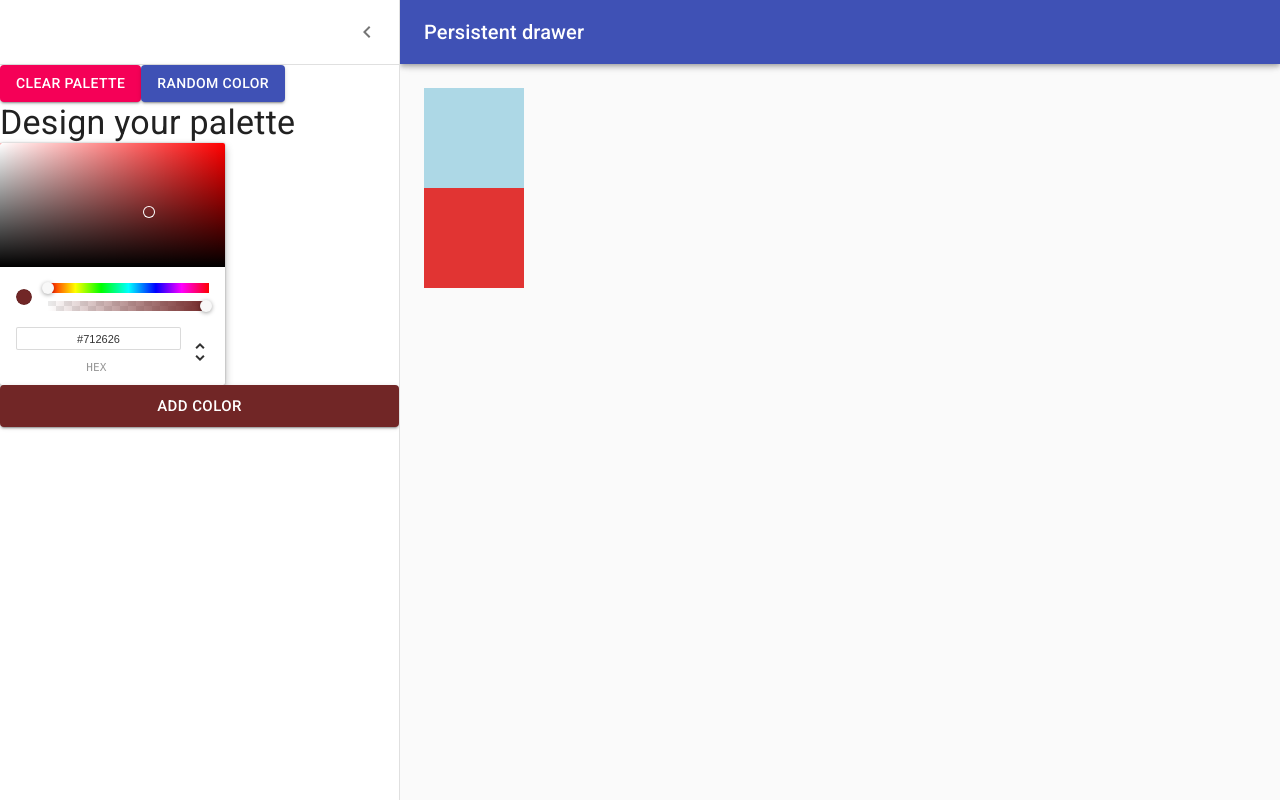
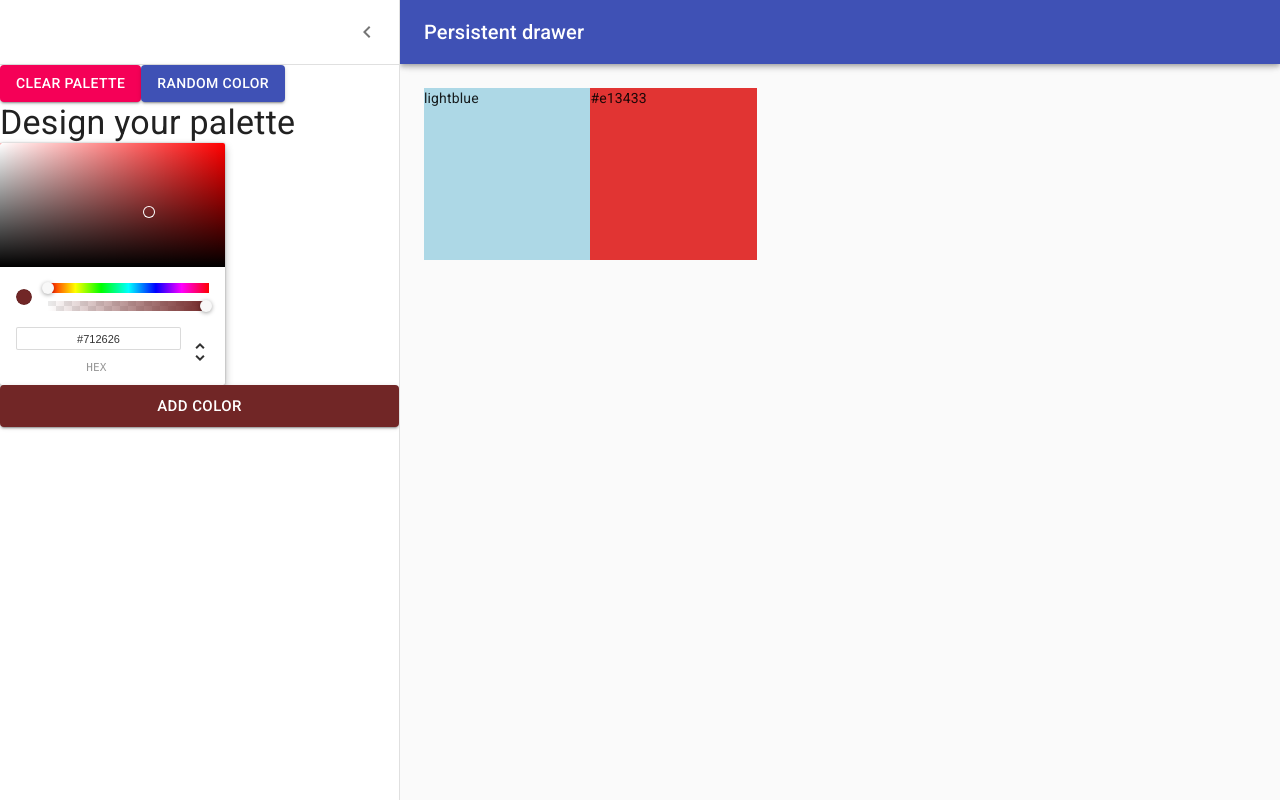
Before and after one commit to avsssai/react-colors, a React (Create React App) app: page /palette/new in a window 1280 px wide. Built offline with nearby package versions, Linux system fonts and the light colour scheme.

Commit message:
Added DragableColorBox component

```diff
--- /dev/null
+++ b/src/DragableColorBox.js
@@ -0,0 +1,25 @@
+import React from 'react';
+import { withStyles } from '@material-ui/styles';
+
+const styles = {
+    root:{
+        width:"20%",
+        height:"25%",
+        display: "inline-block",
+        margin: "0 auto",
+        position: "relative",
+        cursor: "pointer",
+        boxSizing: "border-box",
+        marginBottom: "-6.5px"
+    }
+}
+
+function DragableColorBox (props){
+    return (
+        <div className={props.classes.root} style={{backgroundColor:props.color}}>
+            {props.color}
+        </div>
+    )
+}
+
+export default withStyles(styles)(DragableColorBox);
--- a/src/NewPaletteForm.js
+++ b/src/NewPaletteForm.js
@@ -1,6 +1,9 @@
 import React, { Component } from 'react'
+
+import DragableColorBox from './DragableColorBox';
+import { ChromePicker } from 'react-color';
+
 import { withStyles } from "@material-ui/core/styles";
-import { ChromePicker } from 'react-color';
 
 import clsx from 'clsx';
 import Drawer from '@material-ui/core/Drawer';
@@ -58,6 +61,7 @@ const styles = theme => ({
   },
   content: {
     flexGrow: 1,
+    height:"calc(100vh - 64px)",
     padding: theme.spacing(3),
     transition: theme.transitions.create('margin', {
       easing: theme.transitions.easing.sharp,
@@ -72,6 +76,10 @@ const styles = theme => ({
     }),
     marginLeft: 0,
   },
+  dragableColorBoxes:{
+      height:"100%",
+      width:"100%"
+  }
 });
 
 class NewPaletteForm extends Component {
@@ -185,9 +193,12 @@ class NewPaletteForm extends Component {
           style={{ background: this.state.rgb }}
         >
           <div className={classes.drawerHeader} />
-          {this.state.colors.map(color => {
-            return <div style={{ display: "flex", width: "100px", height: "100px", backgroundColor: color }} key={color}></div>
-          })}
+          <div className={classes.dragableColorBoxes}>
+
+            {this.state.colors.map(color => {
+                return <DragableColorBox color={color} key={color} />
+            })}
+          </div>
         </main>
       </div>
     );
```
